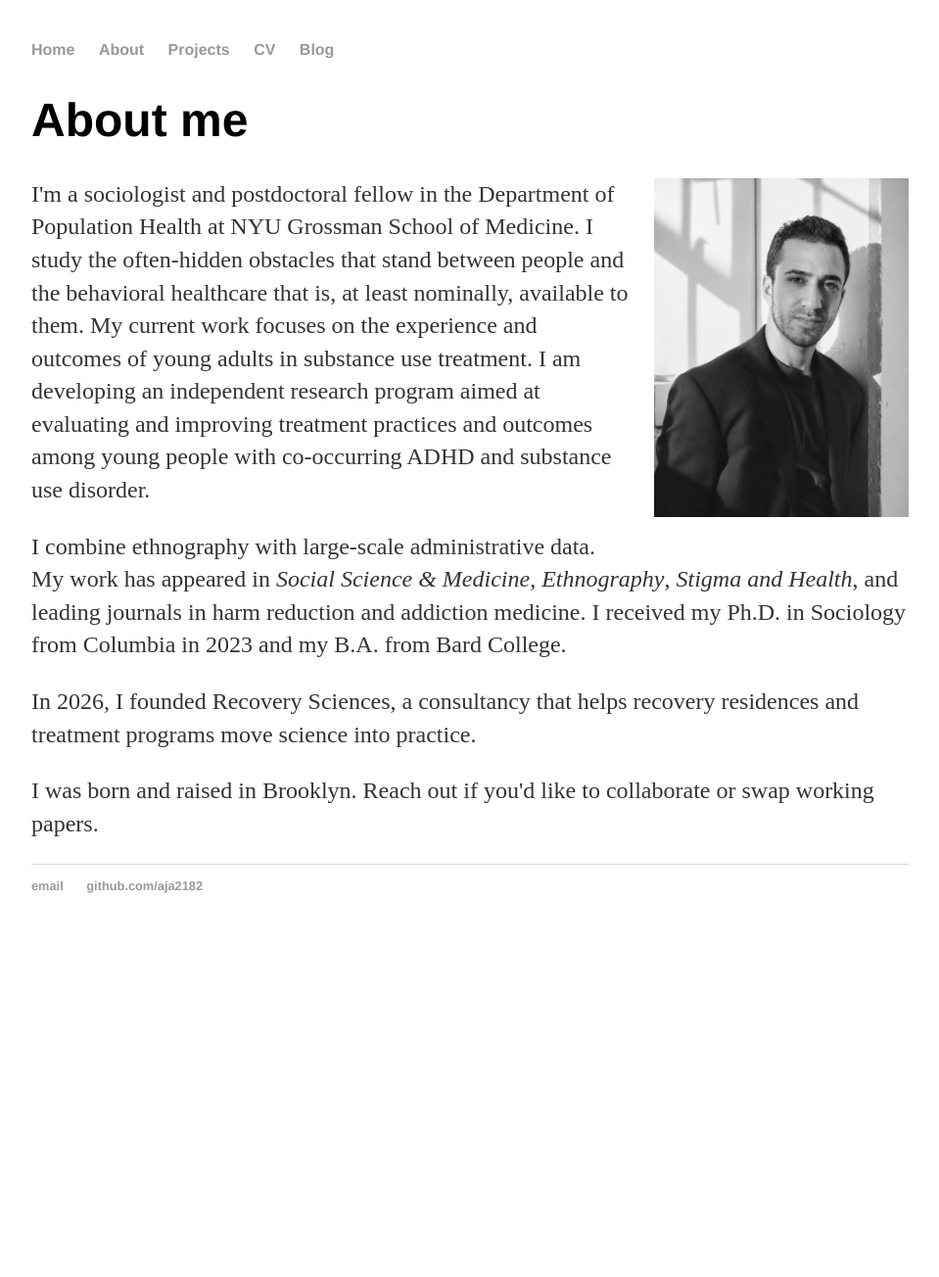
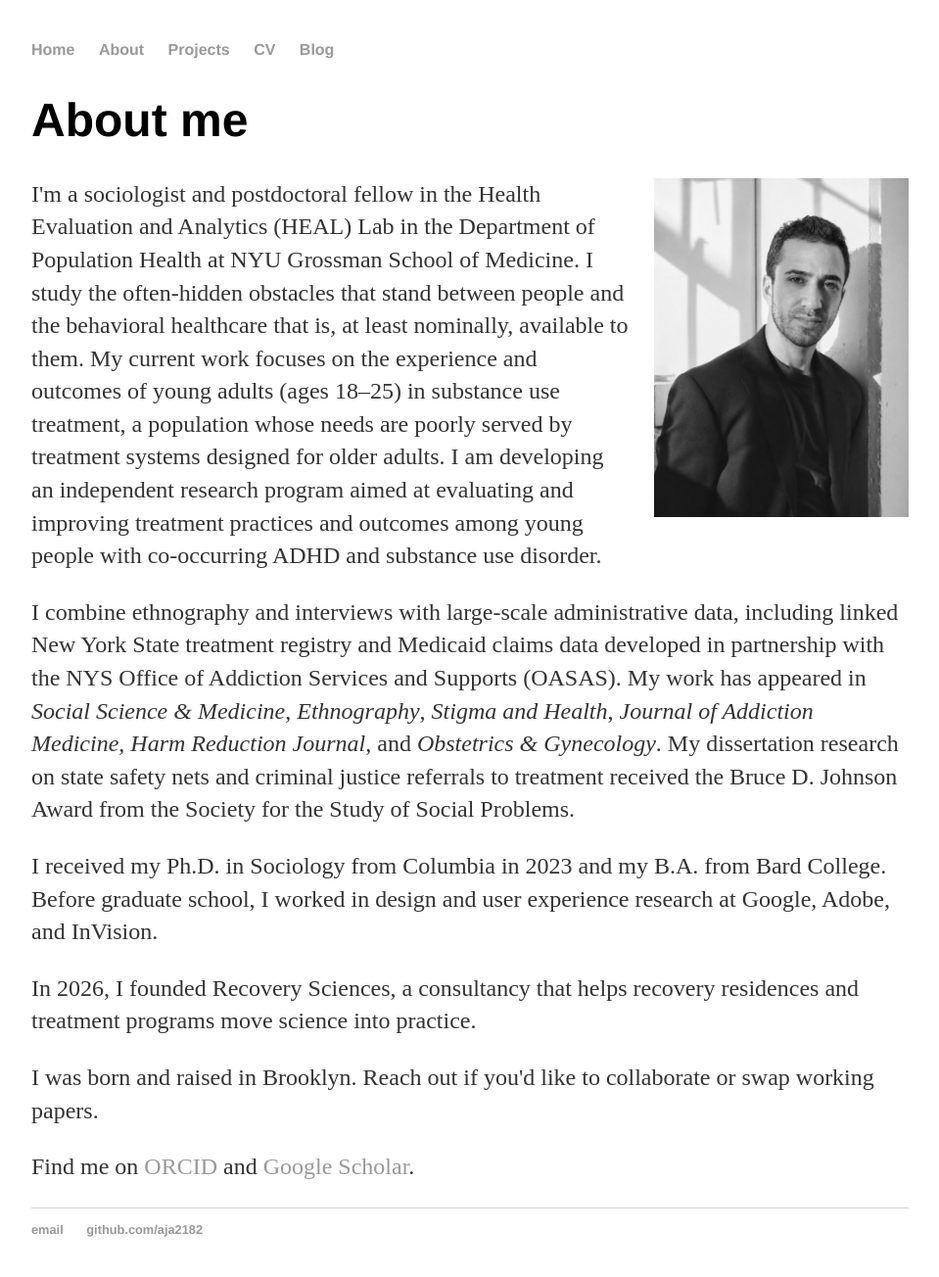
Before and after one commit to aja2182/aja2182.github.io, a Jekyll site: the page built from about/index.html, in a window 1280 px wide. Shown: the whole page at 98% size, without its empty margins (160-1119 px from the left). Built offline with Jekyll 4.4.1, drawn with Linux system fonts in a browser that asks for light colours; before the commit the page ends 954 px from its top, so only the background shows below that.

Commit message:
Revise About bio from biosketch; expand Person structured data and meta tags
Co-Authored-By: Claude Opus 5.5 <noreply@anthropic.com>
Claude-Session: https://claude.ai/code/session_01UBGUuVKp8RBC6Hia74W8jU

```diff
--- a/_layouts/default.html
+++ b/_layouts/default.html
@@ -15,6 +15,13 @@
     </script>
 
     <title>{{ page.title }}</title>
+    {% if page.description %}<meta name="description" content="{{ page.description }}">
+    <meta property="og:description" content="{{ page.description }}">{% endif %}
+    <meta property="og:title" content="{{ page.title }}">
+    <meta property="og:type" content="profile">
+    <meta property="og:url" content="https://aja2182.github.io{{ page.url }}">
+    <meta property="og:image" content="https://aja2182.github.io/about/josh-aleksanyan.jpg">
+    <link rel="canonical" href="https://aja2182.github.io{{ page.url }}">
 
     <link rel="stylesheet" type="text/css" href="/css/main.css">
   </head>
--- a/about/index.html
+++ b/about/index.html
@@ -1,34 +1,61 @@
 ---
 layout: default
-title: About me
+title: About Josh Aleksanyan
+description: Josh Aleksanyan is a sociologist and postdoctoral fellow at NYU Grossman School of Medicine studying access to addiction and mental health care for young adults.
 ---
 
 <h1>About me</h1>
 
 <img src="/about/josh-aleksanyan.jpg" alt="Portrait of Josh Aleksanyan" class="portrait">
 
-<p>I'm a sociologist and postdoctoral fellow in the Department of Population Health at NYU Grossman School of Medicine. I study the often-hidden obstacles that stand between people and the behavioral healthcare that is, at least nominally, available to them. My current work focuses on the experience and outcomes of young adults in substance use treatment. I am developing an independent research program aimed at evaluating and improving treatment practices and outcomes among young people with co-occurring ADHD and substance use disorder.</p>
+<p>I'm a sociologist and postdoctoral fellow in the Health Evaluation and Analytics (HEAL) Lab in the Department of Population Health at NYU Grossman School of Medicine. I study the often-hidden obstacles that stand between people and the behavioral healthcare that is, at least nominally, available to them. My current work focuses on the experience and outcomes of young adults (ages 18&ndash;25) in substance use treatment, a population whose needs are poorly served by treatment systems designed for older adults. I am developing an independent research program aimed at evaluating and improving treatment practices and outcomes among young people with co-occurring ADHD and substance use disorder.</p>
 
-<p>I combine ethnography with large-scale administrative data. My work has appeared in <i>Social Science &amp; Medicine</i>, <i>Ethnography</i>, <i>Stigma and Health</i>, and leading journals in harm reduction and addiction medicine. I received my Ph.D. in Sociology from Columbia in 2023 and my B.A. from Bard College.</p>
+<p>I combine ethnography and interviews with large-scale administrative data, including linked New York State treatment registry and Medicaid claims data developed in partnership with the NYS Office of Addiction Services and Supports (OASAS). My work has appeared in <i>Social Science &amp; Medicine</i>, <i>Ethnography</i>, <i>Stigma and Health</i>, <i>Journal of Addiction Medicine</i>, <i>Harm Reduction Journal</i>, and <i>Obstetrics &amp; Gynecology</i>. My dissertation research on state safety nets and criminal justice referrals to treatment received the Bruce D. Johnson Award from the Society for the Study of Social Problems.</p>
+
+<p>I received my Ph.D. in Sociology from Columbia in 2023 and my B.A. from Bard College. Before graduate school, I worked in design and user experience research at Google, Adobe, and InVision.</p>
 
 <p>In 2026, I founded Recovery Sciences, a consultancy that helps recovery residences and treatment programs move science into practice.</p>
 
 <p>I was born and raised in Brooklyn. Reach out if you'd like to collaborate or swap working papers.</p>
 
+<p>Find me on <a href="https://orcid.org/0000-0001-6699-2143" rel="me">ORCID</a> and <a href="https://scholar.google.com/citations?user=VVDsjfIAAAAJ&amp;hl=en" rel="me">Google Scholar</a>.</p>
+
 <script type="application/ld+json">
 {
-  "@context": "https://schema.org/",
+  "@context": "https://schema.org",
+  "@type": "ProfilePage",
+  "mainEntity": {
     "@type": "Person",
-  "name": "Alexander Joshua Aleksanyan",
+    "@id": "https://aja2182.github.io/#person",
+    "name": "Josh Aleksanyan",
+    "alternateName": ["A. Joshua Aleksanyan", "Alexander Joshua Aleksanyan", "Joshua Aleksanyan"],
     "url": "https://aja2182.github.io",
-  "jobTitle": "Sociologist",
-  "worksFor": {
+    "image": "https://aja2182.github.io/about/josh-aleksanyan.jpg",
+    "jobTitle": "Sociologist; Postdoctoral Fellow",
+    "description": "Sociologist studying access to addiction and mental health care, with a focus on young adults with co-occurring ADHD and substance use disorder.",
+    "email": "mailto:joshua.aleksanyan@nyulangone.org",
+    "birthPlace": {"@type": "Place", "name": "Brooklyn, New York"},
+    "worksFor": [
+      {
         "@type": "Organization",
-    "name": "New York University Grossman School of Medicine"
+        "name": "NYU Grossman School of Medicine",
+        "department": {"@type": "Organization", "name": "Department of Population Health"}
       },
+      {"@type": "Organization", "name": "Recovery Sciences", "founder": {"@id": "https://aja2182.github.io/#person"}}
+    ],
+    "alumniOf": [
+      {"@type": "CollegeOrUniversity", "name": "Columbia University"},
+      {"@type": "CollegeOrUniversity", "name": "Bard College"}
+    ],
+    "award": "Bruce D. Johnson Award, Society for the Study of Social Problems (2023)",
+    "knowsAbout": ["Sociology", "Substance use disorder treatment", "ADHD", "Health services research", "Young adults", "Ethnography"],
+    "identifier": {"@type": "PropertyValue", "propertyID": "ORCID", "value": "0000-0001-6699-2143"},
     "sameAs": [
-    "https://scholar.google.com/citations?user=VVDsjfIAAAAJ&hl=en&oi=ao",
-    "https://sociology.columbia.edu/content/joshua-aleksanyan"
+      "https://orcid.org/0000-0001-6699-2143",
+      "https://scholar.google.com/citations?user=VVDsjfIAAAAJ",
+      "https://sociology.columbia.edu/content/joshua-aleksanyan",
+      "https://github.com/aja2182"
     ]
   }
+}
 </script>
```
Lines whose indentation alone changed are shown as unchanged.
